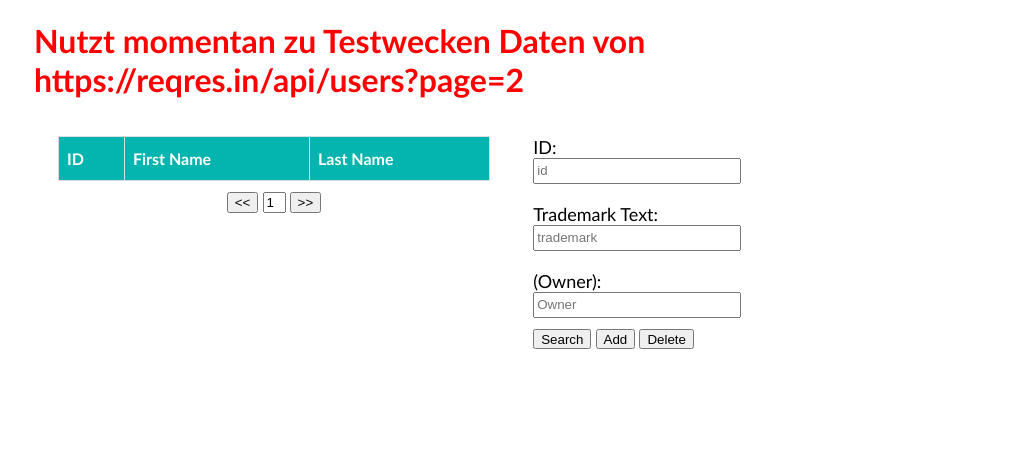
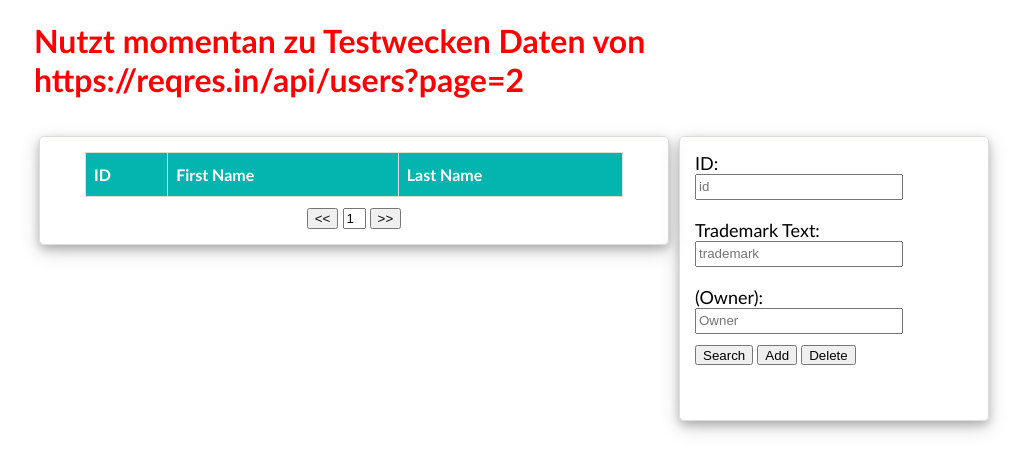
Before and after one commit to coolpod/coolpod.github.io, a plain HTML site: page index.html in a window 1280 px wide. Shown: the whole page, without its empty margins (126-1153 px from the left). Drawn offline with nearby package versions, Linux system fonts and the light colour scheme.

Commit message:
db looks fancier

```diff
--- a/css/style.css
+++ b/css/style.css
@@ -39,9 +39,16 @@
 }
 
 #dbtable {
-  width: 50%;
+  width: 598px;
   float: left;
-  padding-top: 15px;
+  border: 1px solid #DEDCD9;
+  margin-top: 15px;
+  margin-left: 5px;
+  margin-right: 5px;
+  margin-bottom: 5px;
+  padding: 15px;
+  border-radius: 5px;
+  box-shadow: 0 4px 8px 0 rgba(0, 0, 0, 0.2), 0 6px 20px 0 rgba(0, 0, 0, 0.19);
 }
 
 #pagination {
@@ -51,17 +58,21 @@
 
 #requests {
   display: inline;
-  width: 46%;
+  width: 278px;
   float: right;
-  padding-top: 15px;
-  padding-left: 2%;
-  padding-right: 2%;
+  border: 1px solid #DEDCD9;
+  margin-top: 15px;
+  margin-left: 5px;
+  margin-right: 5px;
+  margin-bottom: 5px;
+  padding: 15px;
+  border-radius: 5px;
+  box-shadow: 0 4px 8px 0 rgba(0, 0, 0, 0.2), 0 6px 20px 0 rgba(0, 0, 0, 0.19);
 }
 
 .inputcaption {
   font-size: 18px;
   display: inline;
-
 }
 
 .input {
--- a/index.html
+++ b/index.html
@@ -24,9 +24,9 @@
           </tr>
         </table>
         <div id="pagination">
-          <button class="pbutton"><<</button>
-          <input value="{{page}}" style="width:15px;">
-          <button class="pbutton">>></button>
+          <button class="pbutton" ng-click="prevPage()"><<</button>
+          <input ng-model-options="{updateOn : 'change blur'}" value="{{page}}" style="width:15px;">
+          <button class="pbutton" ng-click="nextPage()">>></button>
         </div>
       </div>
       <div id="requests">
--- a/javascript/tablectrl.js
+++ b/javascript/tablectrl.js
@@ -24,4 +24,11 @@ function($scope,$http){
       $scope.addstatus = response.data.status;
     });
   };
+
+  $scope.delete = function(){
+    $http.post("/db/api/delete",{"id":$scope.id,"trademark":$scope.trademark})
+    .then(function(response){
+      $scope.addstatus = response.data.status;
+    });
+  };
 });
```
